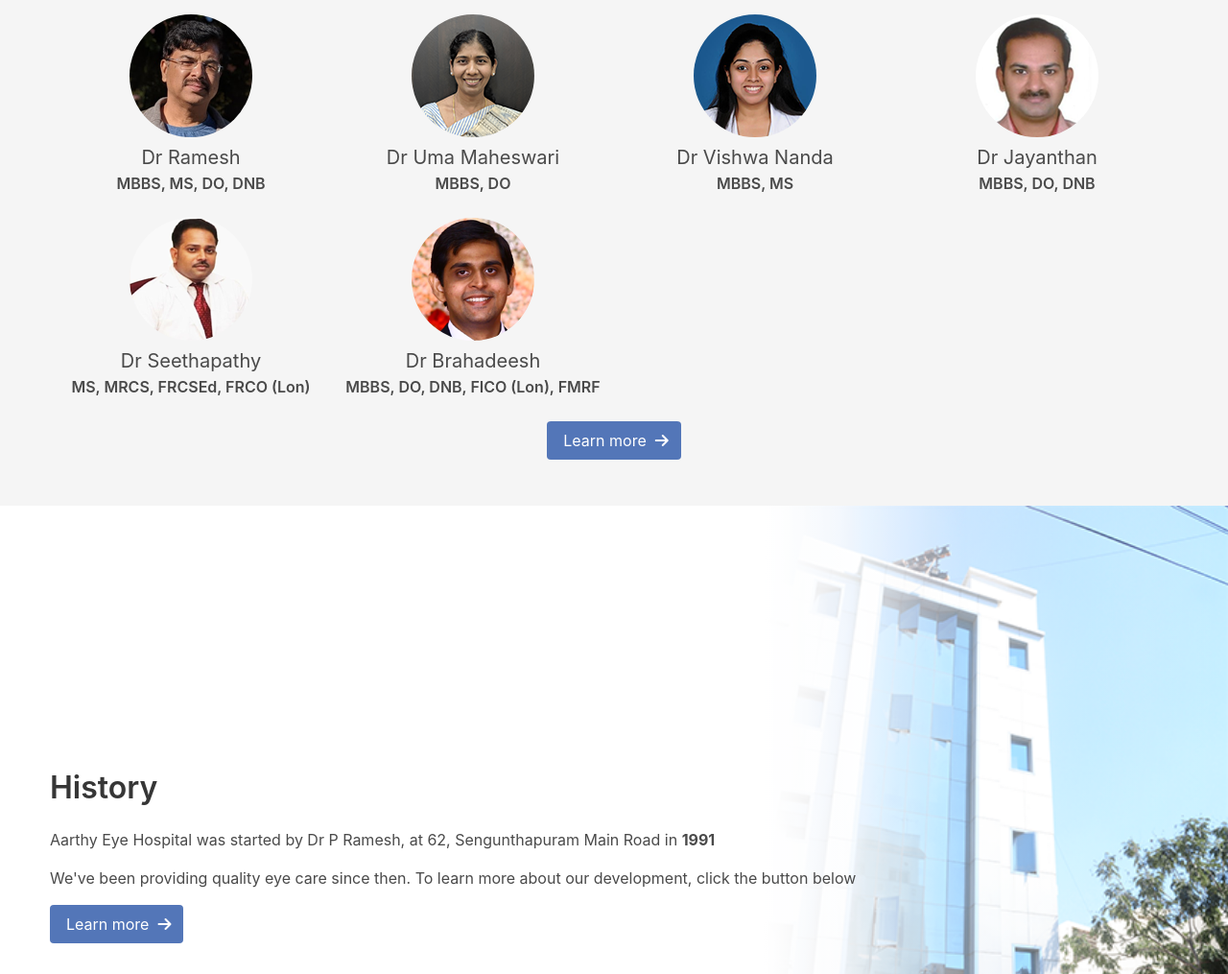
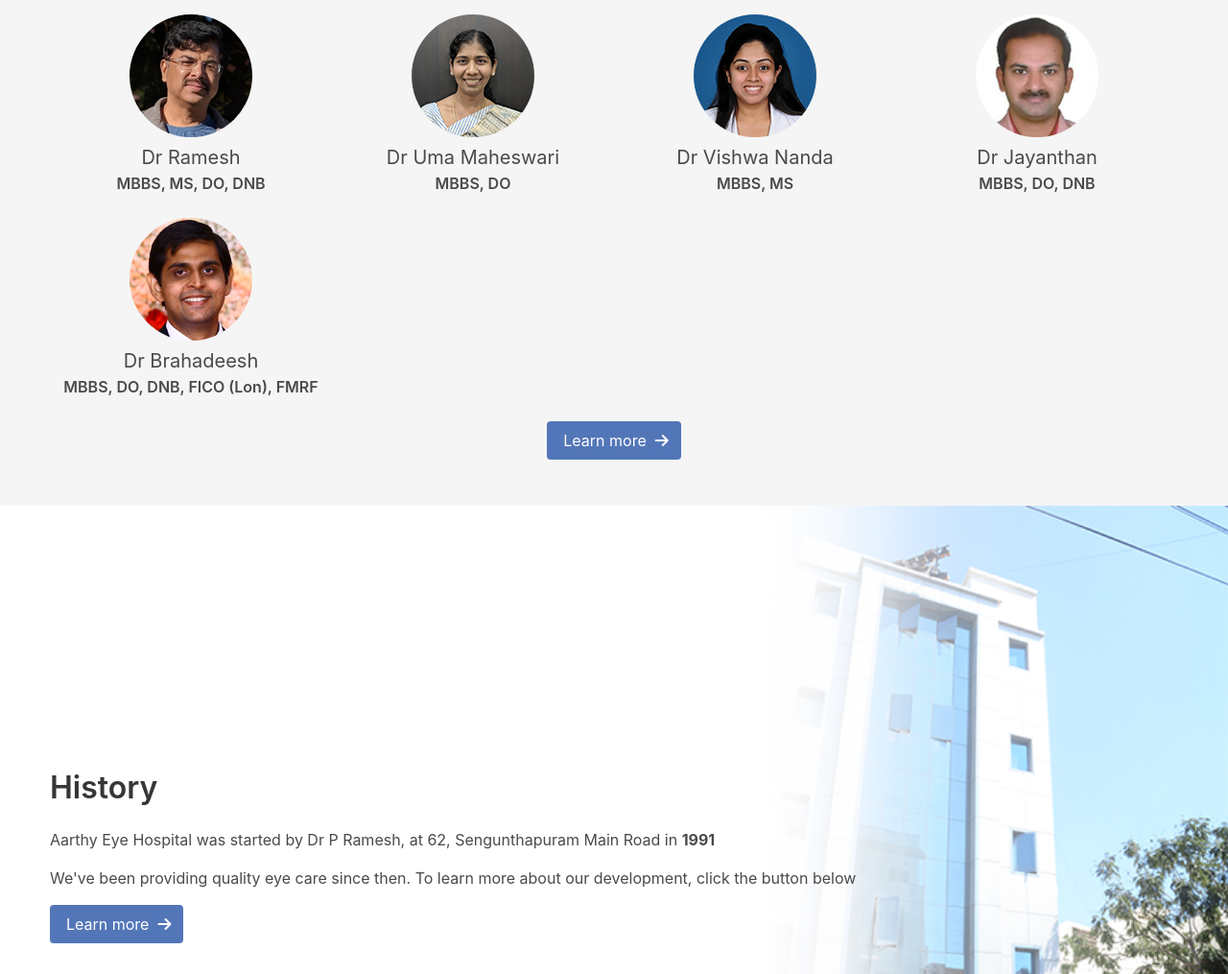
Before and after one commit to medblocks/aarthyeyehospital.com, a website: page index.html in a window 1280 px wide. Shown: the part 2101-3116 px from the top of the page at 96% size. Drawn offline with Linux system fonts and the light colour scheme.

Commit message:
Update index.html

```diff
--- a/index.html
+++ b/index.html
@@ -209,15 +209,6 @@
                 <div class="column is-half-mobile is-one-quarter-desktop has-text-centered">
                     <article class="article">
                         <figure class="image is-128x128 is-inline-block">
-                            <img class="is-rounded" src="/doctor6.png">
-                        </figure>
-                        <p class="is-size-5">Dr Seethapathy</p>
-                        <p class="has-text-weight-semibold">MS, MRCS, FRCSEd, FRCO (Lon)</p>
-                    </article>
-                </div>
-                <div class="column is-half-mobile is-one-quarter-desktop has-text-centered">
-                    <article class="article">
-                        <figure class="image is-128x128 is-inline-block">
                             <img class="is-rounded" src="/doctor7.png">
                         </figure>
                         <p class="is-size-5">Dr Brahadeesh</p>
```
